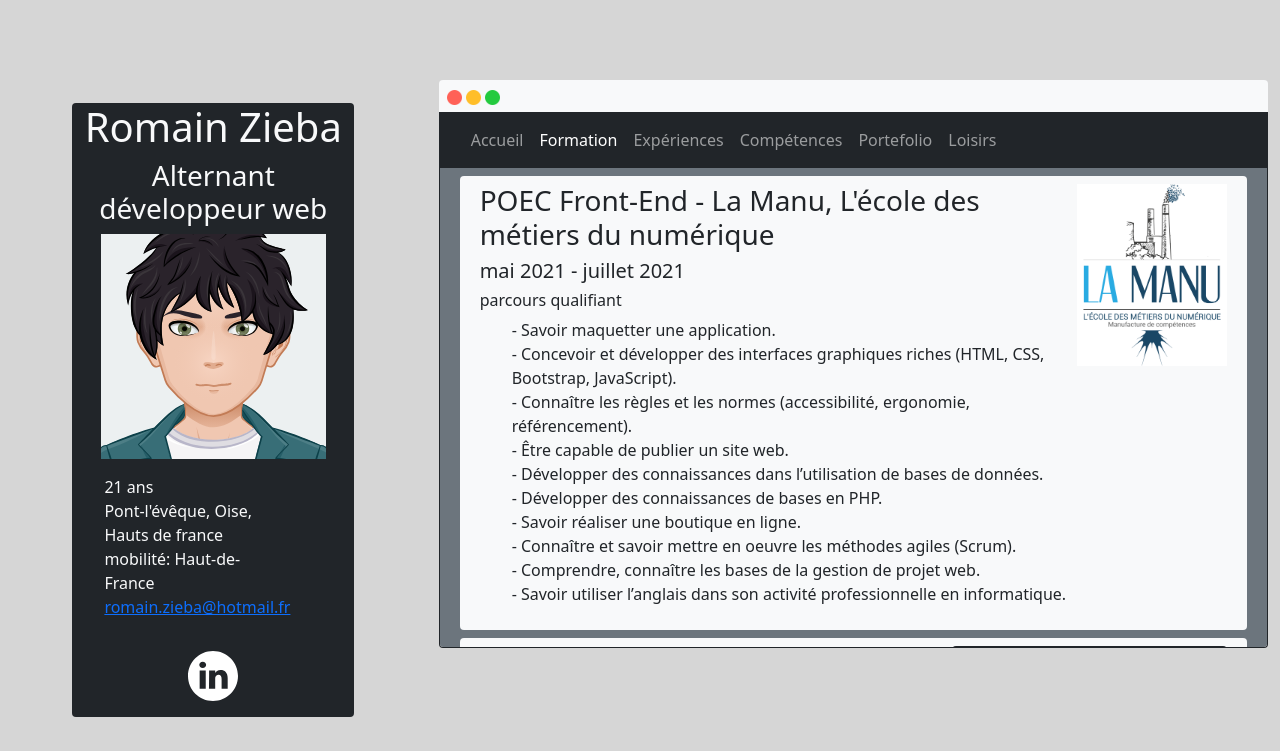
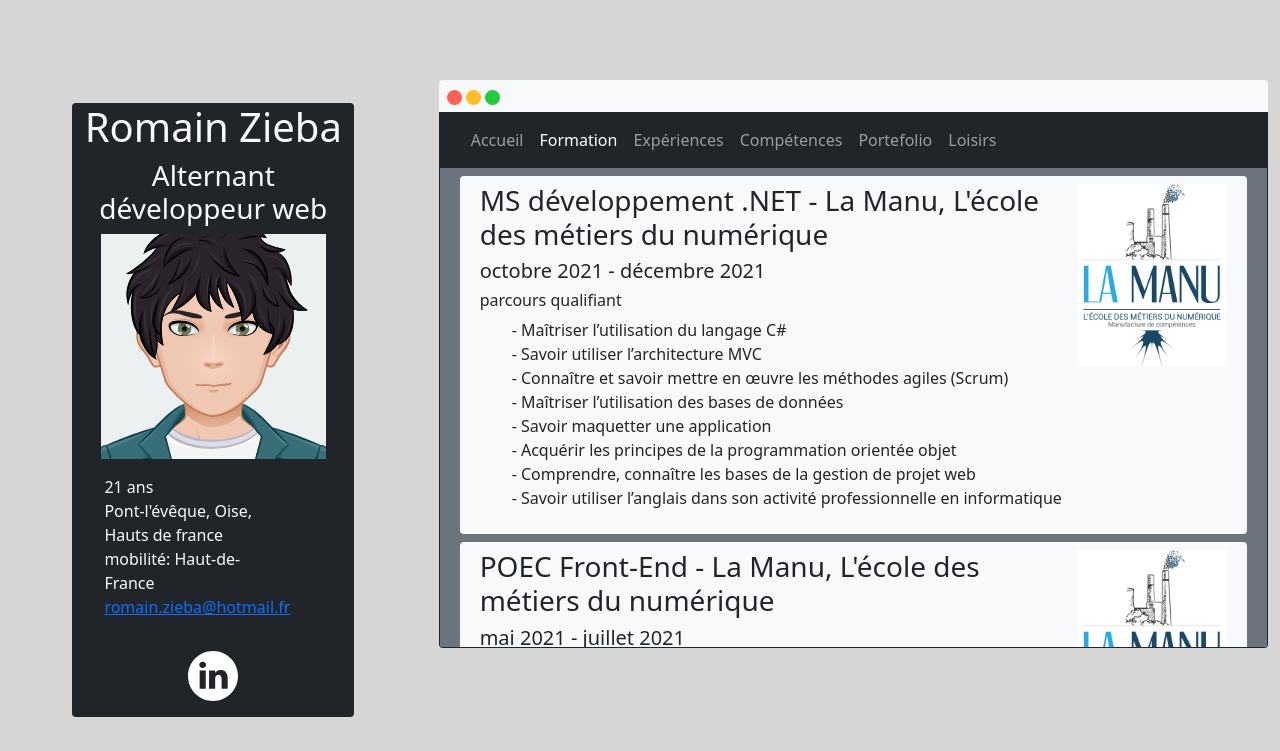
Before and after one commit to AezardSR/AezardSR.github.io, a plain HTML site: page index.html in a window 1280 px wide. Both pictures are taken after a click on the link "Formation". Drawn offline with nearby package versions, Linux system fonts and the light colour scheme.

Commit message:
ajoute de ms .net

```diff
--- a/index.html
+++ b/index.html
@@ -99,8 +99,8 @@
                                     <section class="container-fluid">
                                         <div class="row">
                                             <div class="col-12 bg-light rounded">
-                                                <p>Bonjour, je suis Romain Zieba, passionné d'informatique et des nouvelles technologies. Je m’intéresse énormément aux différentes cultures du monde qui nous entoure avec une préférence pour la culture japonaise.</p>
-                                                <p class="text-center">Je suis une personne curieuse, polyvalente,volontaire et capable de travailler en équipe !</p>
+                                                <p>Bonjour, je suis Romain Zieba, passionné d'informatique et des nouvelles technologies. Je m’intéresse énormément aux différentes cultures du monde qui nous entoure avec une préférence pour la culture japonaise.</p>
+                                                <p class="text-center">Je suis une personne curieuse, polyvalente, volontaire et capable de travailler en équipe !</p>
                                             </div>
                                             <div class="col-12 my-3 bg-light rounded">
                                                 <p>Je suis à la recherche d'une alternance en entreprise, pour le diplome de Concepteur Développeur d'Application. Le tout avec l'école La Manu - l'école des métiers du numérique.</p>
@@ -124,6 +124,26 @@
                                 <div class="tab-pane fade " id="formation">
                                     <section class="container h-100">
                                         <div class="row gy-2 ">
+                                            <div class="col-12 h-75 bg-light rounded align-self-center">
+                                                <div class="p-2  h-75 d-flex justify-content-between">
+                                                    <div>
+                                                        <h2 class="fs-3">MS développement .NET - La Manu, L'école des métiers du numérique</h2>
+                                                        <h3 class="fs-5">octobre 2021 - décembre 2021</h3>
+                                                        <h4 class="fs-6">parcours qualifiant</h4>
+                                                        <ul style="list-style-type: none;">
+                                                            <li>- Maîtriser l’utilisation du langage C#</li>
+                                                            <li>- Savoir utiliser l’architecture MVC</li>
+                                                            <li>- Connaître et savoir mettre en œuvre les méthodes agiles (Scrum)</li>
+                                                            <li>- Maîtriser l’utilisation des bases de données</li>
+                                                            <li>- Savoir maquetter une application</li>
+                                                            <li>- Acquérir les principes de la programmation orientée objet</li>
+                                                            <li>- Comprendre, connaître les bases de la gestion de projet web</li>
+                                                            <li>- Savoir utiliser l’anglais dans son activité professionnelle en informatique</li>
+                                                        </ul>
+                                                    </div>
+                                                    <a class="d-none d-md-block" href="https://lamanu.fr/"><img width="150px" src="asset/img/La manu.png" alt="logo la Manu"></a>
+                                                </div>
+                                            </div>
                                             <div class="col-12 h-75 bg-light rounded align-self-center">
                                                 <div class="p-2  h-75 d-flex justify-content-between">
                                                     <div>
```
Also changed, not shown: asset/img/af9677560f9a3728ed099914d78697f6.svg (added).
